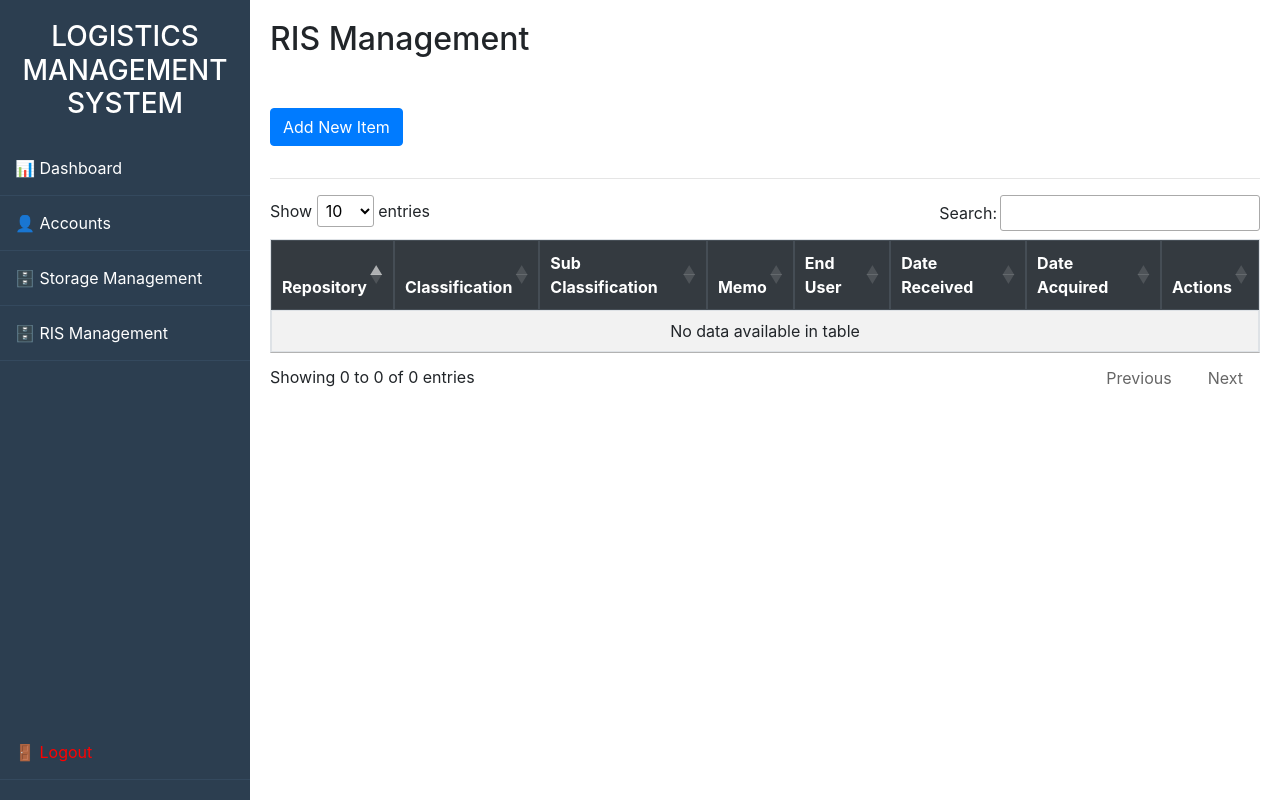
After one commit to chavesjayemerald/LOGISTICS, a Django app: page /ris/ in a window 1280 px wide. The commit adds this page. Run offline with Django 5.2, Linux system fonts and the light colour scheme; the visitor is signed in with stand-in values (Sample User, id 1); data comes from the database, SQL or seed files in the repository; data that the repository does not hold is empty; some libraries are stand-ins or nearby versions.

Commit message:
Sixth Commit

```diff
--- a/LOGISTICSApp/forms.py
+++ b/LOGISTICSApp/forms.py
@@ -1,5 +1,5 @@
 from django import forms
-from .models import Stored, Subclassification, Subset, Repository, Classification
+from .models import Stored, Subclassification, Subset
 
 class StoredForm(forms.ModelForm):
     new_repository_name = forms.CharField(required=False, label='New Repository Name')
@@ -41,3 +41,39 @@ class StoredForm(forms.ModelForm):
         self.fields['subset_id'].required = False
         for field in self.fields.values():
             field.widget.attrs['class'] = 'form-control'
+
+
+
+from django import forms
+from .models import RIS, RISSubclassification
+
+class RISForm(forms.ModelForm):
+    new_repository_name = forms.CharField(required=False, label='New Repository Name')
+    new_risclassification_name = forms.CharField(required=False, label='New RIS Classification Name')
+    new_rissubclassification_name = forms.CharField(required=False, label='New RIS Subclassification Name')
+
+    class Meta:
+        model = RIS
+        fields = '__all__'
+        widgets = {
+            'date_received': forms.DateInput(attrs={'type': 'date'}),
+            'date_acquired': forms.DateInput(attrs={'type': 'date'}),
+        }
+
+
+    def __init__(self, *args, **kwargs):
+        super(RISForm, self).__init__(*args, **kwargs)
+        self.fields['rissubclass_id'].queryset = RISSubclassification.objects.none()
+
+        if 'risclass_id' in self.data:
+            try:
+                risclass_id = int(self.data.get('risclass_id'))
+                self.fields['rissubclass_id'].queryset = RISSubclassification.objects.filter(risclass_id=risclass_id)
+            except (ValueError, TypeError):
+                pass
+
+        self.fields['repository_id'].required = False
+        self.fields['risclass_id'].required = False
+        self.fields['rissubclass_id'].required = False
+        for field in self.fields.values():
+            field.widget.attrs['class'] = 'form-control'
--- a/LOGISTICSApp/templates/authentication/login.html
+++ b/LOGISTICSApp/templates/authentication/login.html
@@ -22,8 +22,8 @@
     <div class="row justify-content-center">
         <div class="col-md-4">
             <div class="card mt-4">
-                <div class="card-header text-center" style="margin-top: 10px;">
-                    <h4>LOGIN</h4>
+                <div class="card-header text-center" style="padding: 20px;">
+                    <h3>LOGIN</h3>
                 </div>
                 <div class="card-body">
                     {% if messages %}
--- a/LOGISTICSApp/templates/base.html
+++ b/LOGISTICSApp/templates/base.html
@@ -68,6 +68,7 @@
             <li><a href="{% url 'dashboard' %}">📊 Dashboard</a></li>
             <li><a href="{% url 'signup' %}"> 👤 Accounts</a></li>
             <li><a href="{% url 'storage_management' %}"> 🗄 Storage Management</a></li>
+            <li><a href="{% url 'ris_management' %}"> 🗄 RIS Management</a></li>
             <li class="logout"><a href="{% url 'logout' %}" style="color: red;">🚪 Logout</a></li>
         </ul>
     </div>
--- /dev/null
+++ b/LOGISTICSApp/templates/ris/ris_management.html
@@ -0,0 +1,230 @@
+{% extends "base.html" %}
+
+{% block title %}RIS - BFP LOGISTICS{% endblock %}
+
+{% block content %}
+<h2>RIS Management</h2>
+
+<div style="margin-top: 50px;">
+    <button type="button" class="btn btn-primary mb-3" data-toggle="modal" data-target="#risModal">
+        Add New Item
+    </button>
+</div>
+
+<div class="modal fade" id="risModal" tabindex="-1" role="dialog" aria-labelledby="risModalLabel" aria-hidden="true">
+    <div class="modal-dialog modal-lg" role="document">
+        <div class="modal-content">
+        <form method="POST">
+            {% csrf_token %}
+            <div class="modal-header">
+            <h5 class="modal-title" id="risModalLabel">{% if form.instance.pk %}Update Item{% else %}Add New Item{% endif %}</h5>
+            <button type="button" class="close" data-dismiss="modal" aria-label="Close">
+                <span aria-hidden="true">&times;</span>
+            </button>
+            </div>
+            <div class="modal-body">
+                <!-- User -->
+                <div class="form-group mb-3">
+                    <label for="id_user_id">User:</label>
+                    {{ form.user }}
+                </div>
+
+                <!-- Repository -->
+                <div class="form-group mb-3">
+                    <label for="id_repository_id">Repository:</label>
+                    <div class="d-flex gap-2" style="gap: 10px;">
+                    {{ form.repository_id }}
+                    {{ form.new_repository_name }}
+                    </div>
+                </div>
+
+                <!-- Classification -->
+                <div class="form-group mb-3">
+                    <label for="id_risclass_id">Classification:</label>
+                    <div class="d-flex gap-2" style="gap: 10px;">
+                    {{ form.risclass_id }}
+                    {{ form.new_risclassification_name }}
+                    </div>
+                </div>
+
+                <!-- Subclassification -->
+                <div class="form-group mb-3">
+                    <label for="id_rissubclass_id">Sub Classification:</label>
+                    <div class="d-flex gap-2" style="gap: 10px;">
+                    {{ form.rissubclass_id }}
+                    {{ form.new_rissubclassification_name }}
+                    </div>
+                </div>
+
+                <!-- Unit Quantity -->
+                <div class="form-group mb-3">
+                    <label for="id_unit_quantity">Unit Quantity:</label>
+                    {{ form.unit_quantity }}
+                </div>
+
+                <!-- Amount -->
+                <div class="form-group mb-3">
+                    <label for="id_amount">Amount:</label>
+                    {{ form.amount }}
+                </div>
+
+                <!-- Date Received -->
+                <div class="form-group mb-3">
+                    <label for="id_date_received">Date Received:</label>
+                    {{ form.date_received }}
+                </div>
+
+                <!-- Date Acquired -->
+                <div class="form-group mb-3">
+                    <label for="id_date_acquired">Date Acquired:</label>
+                    {{ form.date_acquired }}
+                </div>
+
+                <!-- End User -->
+                <div class="form-group mb-3">
+                    <label for="id_end_user">End User:</label>
+                    {{ form.end_user }}
+                </div>
+
+                <!-- Memo -->
+                <div class="form-group mb-3">
+                    <label for="id_ris_memo">Memo:</label>
+                    <textarea id="id_ris_memo" name="ris_memo" class="form-control" rows="4" style="resize: both;"></textarea>
+                </div>
+
+
+                {% if form.instance.pk %}
+                    <input type="hidden" name="ris_id" value="{{ form.instance.pk }}">
+                {% endif %}
+            </div>
+            <div class="modal-footer">
+                <button type="button" class="btn btn-secondary" data-dismiss="modal">Cancel</button>
+                <button type="submit" class="btn btn-success">
+                {% if form.instance.pk %}Update{% else %}Add{% endif %}
+                </button>
+            </div>
+        </form>
+        </div>
+    </div>
+</div>
+
+<hr>
+
+<table id="ris-table" class="table table-bordered table-striped">
+    <thead class="thead-dark">
+        <tr>
+            <th>Repository</th>
+            <th>Classification</th>
+            <th>Sub Classification</th>
+            <th>Memo</th>
+            <th>End User</th>
+            <th>Date Received</th>
+            <th>Date Acquired</th>
+            <th>Actions</th>
+        </tr>
+    </thead>
+    <tbody>
+    {% for ris in ris_list %}
+        <tr>
+            <td>{{ ris.repository_id }}</td>
+            <td>{{ ris.risclass_id }}</td>
+            <td>{{ ris.rissubclass_id }}</td>
+            <td>{{ ris.ris_memo }}</td>
+            <td>{{ ris.end_user }}</td>
+            <td>{{ ris.date_received }}</td>
+            <td>{{ ris.date_acquired }}</td>
+            <td>
+                <a href="?edit={{ ris.pk }}" class="btn btn-sm btn-info">Edit</a>
+                <a href="?delete={{ ris.pk }}" class="btn btn-sm btn-danger" onclick="return confirm('Delete this item?')">Delete</a>
+            </td>
+        </tr>
+    {% endfor %}
+    </tbody>
+</table>
+
+{% endblock %}
+
+{% block extra_js %}
+<script>
+    $(document).ready(function () {
+        function toggleNewFields() {
+            if ($('#id_repository_id option:selected').text() === 'Others') {
+                $('#new_repository_name_field').show();
+            } else {
+                $('#new_repository_name_field').hide();
+            }
+
+            if ($('#id_risclass_id option:selected').text() === 'Others') {
+                $('#new_risclassification_name_field').show();
+            } else {
+                $('#new_risclassification_name_field').hide();
+            }
+
+            if ($('#id_rissubclass_id option:selected').text() === 'Others') {
+                $('#new_rissubclassification_name_field').show();
+            } else {
+                $('#new_rissubclassification_name_field').hide();
+            }
+        }
+
+        $('#id_repository_id, #id_risclass_id, #id_rissubclass_id').change(function () {
+            toggleNewFields();
+        });
+
+        toggleNewFields();
+    });
+</script>
+
+<script>
+    $(document).ready(function () {
+        $('#ris-table').DataTable();
+
+        if (window.location.search.indexOf('edit') > -1) {
+            $('#risModal').modal('show');
+        }
+
+        $('#id_risclass_id').on('change', function () {
+            var risclassId = $(this).val();
+            if (risclassId) {
+                $.ajax({
+                    url: '/ajax/load-rissubclassifications/',
+                    data: {
+                        'risclass_id': risclassId
+                    },
+                    success: function (data) {
+                        $('#id_rissubclass_id').html('<option value="">---------</option>');
+                        $.each(data, function (index, item) {
+                            $('#id_rissubclass_id').append(
+                                $('<option></option>').val(item.rissubclass_id).html(item.rissubclass_name)
+                            );
+                        });
+                    }
+                });
+            } else {
+                $('#id_rissubclass_id').html('<option value="">---------</option>');
+            }
+        });
+
+        function removeQueryParam(param) {
+            const url = new URL(window.location.href);
+            url.searchParams.delete(param);
+            window.history.replaceState({}, document.title, url.pathname + url.search);
+        }
+
+        $('#risModal').on('hidden.bs.modal', function () {
+            removeQueryParam('edit');
+        });
+
+        $('.btn-secondary').on('click', function () {
+            $('#risModal').modal('hide');
+        });
+
+        $('.close').on('click', function () {
+            $('#risModal').modal('hide');
+        });
+
+    });
+</script>
+
+
+{% endblock %}
--- a/LOGISTICSApp/urls.py
+++ b/LOGISTICSApp/urls.py
@@ -7,8 +7,13 @@ urlpatterns = [
     path("logout/", views.user_logout, name="logout"),
     path("signup/", views.user_signup, name="signup"),
     path("dashboard/", views.dashboard, name="dashboard"),
+
+    #STORAGE URLS
     path('storage/', views.storage_management, name='storage_management'),
     path('ajax/load-subclassifications/', views.load_subclassifications, name='ajax_load_subclassifications'),
     path('ajax/load-subsets/', views.load_subsets, name='ajax_load_subsets'),
 
+    #RIS URLS
+    path('ris/', views.ris_management, name='ris_management'),
+    path('ajax/load-rissubclassifications/', views.load_rissubclassifications, name='ajax_load_rissubclassifications'),
 ]
--- a/LOGISTICSApp/views.py
+++ b/LOGISTICSApp/views.py
@@ -86,17 +86,22 @@ def dashboard(request):
 
 # STORAGE MANAGEMENT
 from django.shortcuts import render, get_object_or_404, redirect
-from .models import Stored, Repository, Classification
+from .models import Stored, Repository, Classification, Subclassification, Subset
 from .forms import StoredForm
 
+@login_required
 def storage_management(request):
     stored_list = Stored.objects.all()
     form = StoredForm()
 
     if request.method == 'POST':
-        form = StoredForm(request.POST)
+        instance = None
+        if 'store_id' in request.POST:
+            instance = get_object_or_404(Stored, pk=request.POST['store_id'])
+
+        form = StoredForm(request.POST, instance=instance)
+
         if form.is_valid():
-            # Repository
             repository = form.cleaned_data.get('repository_id')
             if not repository:
                 new_repo_name = form.cleaned_data.get('new_repository_name')
@@ -105,7 +110,6 @@ def storage_management(request):
                 else:
                     repository = None
 
-            # Classification
             classification = form.cleaned_data.get('class_id')
             if not classification:
                 new_class_name = form.cleaned_data.get('new_classification_name')
@@ -114,7 +118,6 @@ def storage_management(request):
                 else:
                     classification = None
 
-            # Subclassification
             subclassification = form.cleaned_data.get('subclass_id')
             if not subclassification:
                 new_subclass_name = form.cleaned_data.get('new_subclassification_name')
@@ -126,7 +129,6 @@ def storage_management(request):
                 else:
                     subclassification = None
 
-            # Subset
             subset = form.cleaned_data.get('subset_id')
             if not subset:
                 new_subset_name = form.cleaned_data.get('new_subset_name')
@@ -138,7 +140,6 @@ def storage_management(request):
                 else:
                     subset = None
 
-            # Save Stored
             stored = form.save(commit=False)
             stored.repository_id = repository
             stored.class_id = classification
@@ -178,3 +179,80 @@ def load_subsets(request):
     subclass_id = request.GET.get('subclass_id')
     subsets = Subset.objects.filter(subclass_id=subclass_id).values('subset_id', 'subset_name')
     return JsonResponse(list(subsets), safe=False)
+
+
+
+# RIS MANAGEMENT
+from django.shortcuts import render, get_object_or_404, redirect
+from .models import RIS, RISClassification, RISSubclassification
+from .forms import RISForm
+
+@login_required
+def ris_management(request):
+    ris_list = RIS.objects.all()
+    form = RISForm()
+
+    if request.method == 'POST':
+        ris_id = request.POST.get('ris_id')
+        instance = None
+
+        if ris_id:
+            instance = get_object_or_404(RIS, pk=ris_id)
+
+        form = RISForm(request.POST, instance=instance)
+
+        if form.is_valid():
+            repository = form.cleaned_data.get('repository_id')
+            if not repository:
+                new_repo_name = form.cleaned_data.get('new_repository_name')
+                if new_repo_name:
+                    repository, _ = Repository.objects.get_or_create(repository_name=new_repo_name)
+
+            risclassification = form.cleaned_data.get('risclass_id')
+            if not risclassification:
+                new_risclass_name = form.cleaned_data.get('new_risclassification_name')
+                if new_risclass_name:
+                    risclassification, _ = RISClassification.objects.get_or_create(risclass_name=new_risclass_name)
+
+            rissubclassification = form.cleaned_data.get('rissubclass_id')
+            if not rissubclassification:
+                new_rissubclass_name = form.cleaned_data.get('new_rissubclassification_name')
+                if new_rissubclass_name and risclassification:
+                    rissubclassification, _ = RISSubclassification.objects.get_or_create(
+                        rissubclass_name=new_rissubclass_name,
+                        risclass_id=risclassification
+                    )
+
+            ris = form.save(commit=False)
+            ris.repository_id = repository
+            ris.risclass_id = risclassification
+            ris.rissubclass_id = rissubclassification
+            ris.ris_memo = request.POST.get('ris_memo')
+            ris.save()
+            return redirect('ris_management')
+
+
+    elif request.GET.get('delete'):
+        instance = get_object_or_404(RIS, pk=request.GET.get('delete'))
+        instance.delete()
+        return redirect('ris_management')
+
+    elif request.GET.get('edit'):
+        instance = get_object_or_404(RIS, pk=request.GET.get('edit'))
+        form = RISForm(instance=instance)
+
+    attrs = {'class': 'form-control'}
+    return render(request, 'ris/ris_management.html', {
+        'form': form,
+        'ris_list': ris_list,
+        'attrs': attrs
+    })
+
+
+from django.http import JsonResponse
+from .models import RISSubclassification
+
+def load_rissubclassifications(request):
+    risclass_id = request.GET.get('risclass_id')
+    rissubclasses = RISSubclassification.objects.filter(risclass_id=risclass_id).values('rissubclass_id', 'rissubclass_name')
+    return JsonResponse(list(rissubclasses), safe=False)
```
Also changed, not shown: LOGISTICSApp/models.py (+43 -0 lines), LOGISTICSApp/templates/storage/storage_management.html.
